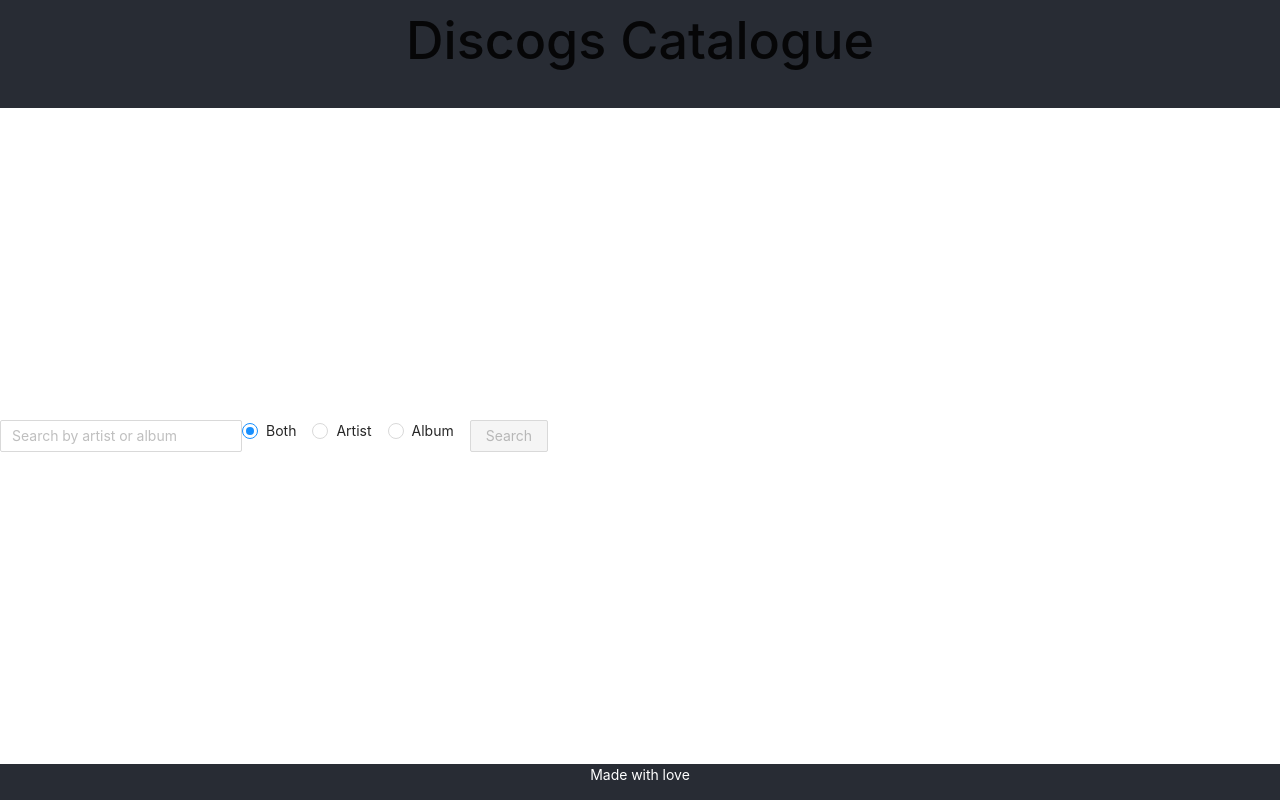
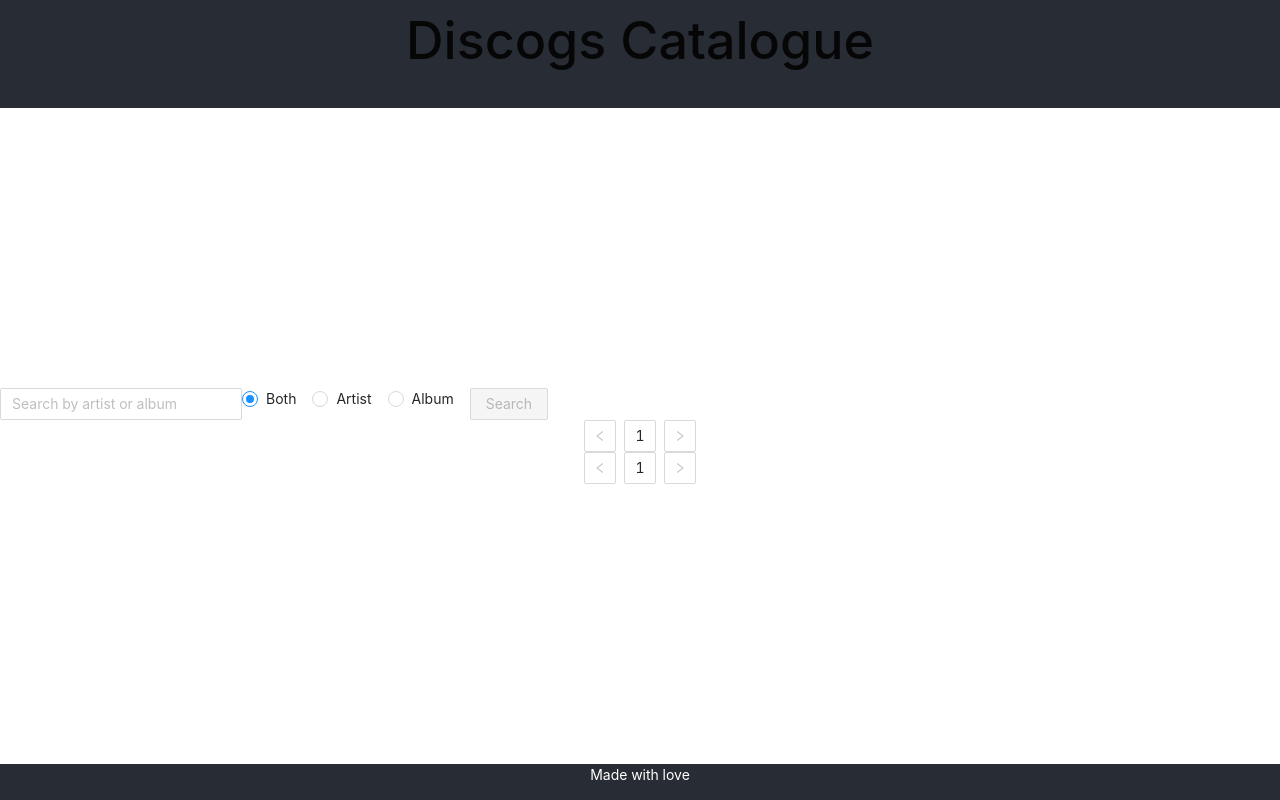
Before and after one commit to neired/discogs-catalogue, a React (Create React App) app: page / in a window 1280 px wide. Built offline with nearby package versions, Linux system fonts and the light colour scheme.

Commit message:
add pagination for artist or album searches

```diff
--- a/src/App.js
+++ b/src/App.js
@@ -15,16 +15,21 @@
     this.state = {
       artists: [],
       releases: [],
+      artistsPag : {},
+      releasesPag: {},
       query: '',
-      searchBy: 'artist'
+      searchBy: 'both'
     }
     this.getQuery = this.getQuery.bind(this);
     this.getSearch = this.getSearch.bind(this);
     this.fetchQueryData = this.fetchQueryData.bind(this);
     this.searchByEnter = this.searchByEnter.bind(this);
     this.fetchCombinedData = this.fetchCombinedData.bind(this);
+    this.changePage = this.changePage.bind(this);
   };
-
+  componentDidMount() {
+    console.log(this.state);
+  }
   getQuery(event) {
     const query = event.currentTarget.value;
     this.setState({
@@ -45,11 +50,13 @@
       .catch(error =>console.log(error))
     );
     const responses = await Promise.all(requests);
-    console.log(responses);
     this.setState({
       artists: responses[0].results,
-      releases: responses[1].results
+      releases: responses[1].results,
+      artistsPag: responses[0].pagination,
+      releasesPag: responses[1].pagination
     });
+    console.log('pagination', this.state.artistsPag, this.state.releasesPag);
   }
   fetchQueryData() {
     if (this.state.searchBy !== 'both') {
@@ -58,15 +65,19 @@
         if (this.state.searchBy === 'artist') {
           this.setState({
             artists: data.results,
-            releases: []
+            releases: [],
+            artistsPag: data.pagination,
+            releasesPag: {}
           });
-          console.log(this.state.artists);
+          console.log(this.state.artistsPag);
         } else {
           this.setState({
             artists: [],
-            releases: data.results
+            releases: data.results,
+            artistsPag: {},
+            releasesPag: data.pagination
           });
-          console.log(this.state.releases);
+          console.log(this.state.releasesPag);
         }
       });
     } else if (this.state.searchBy === 'both') {
@@ -78,9 +89,35 @@
       this.fetchQueryData();
     }
   }
-
+  changePage(page, pageSize) {
+    console.log(page, pageSize);
+    const url = `https://api.discogs.com/database/search?type=${this.state.searchBy}&q=${this.state.query}&per_page=${pageSize}&page=${page}`;
+    console.log(url);
+    fetch(url, options)
+      .then(res => res.json())
+      .catch(error => console.log('Oops!', error))
+      .then(data => {
+        if (this.state.searchBy === 'artist') {
+          this.setState({
+            artists: data.results,
+            releases: [],
+            artistsPag: data.pagination,
+            releasesPag: {}
+          });
+          console.log(this.state.artistsPag);
+        } else {
+          this.setState({
+            artists: [],
+            releases: data.results,
+            artistsPag: {},
+            releasesPag: data.pagination
+          });
+          console.log(this.state.releasesPag);
+        }
+      })
+  }
   render() {
-    const { query, artists, releases } = this.state;
+    const { query, artists, releases, artistsPag, releasesPag } = this.state;
     return (
       <div className="App">
         <Header></Header>
@@ -96,8 +133,8 @@
                     fetchQueryData={this.fetchQueryData}
                     query={query}
                   ></Filter>
-                  <List data={artists}></List>
-                  <List data={releases}></List>
+                  <List data={artists} pagination={artistsPag} changePage={this.changePage}></List>
+                  <List data={releases} pagination={releasesPag} changePage={this.changePage}></List>
                 </>
               )
             }} />
--- a/src/components/List.js
+++ b/src/components/List.js
@@ -1,10 +1,11 @@
 import React from 'react';
 import { Link } from 'react-router-dom';
-import { Row, Col, Image, Card } from 'antd';
+import { Row, Col, Image, Card, Pagination } from 'antd';
 
 const List = props => {
-  const {data} = props;
+  const {data, pagination, changePage} = props;
     return (
+      <>
       <Row gutter={[32, 32]}>
           {data.map(item => {
             return (
@@ -21,6 +22,8 @@
             )
           })}
       </Row>
+      <Pagination showSizeChanger={false} defaultCurrent={pagination.page} total={pagination.pages} onChange={changePage} pageSize={25}/>
+      </>
     )
 }
 
--- a/src/services/IndividualSearch.js
+++ b/src/services/IndividualSearch.js
@@ -9,7 +9,7 @@
 };
 
 export const fetchIndividualData = async (query, search) => {
-  const ENDPOINT = `https://api.discogs.com/database/search?type=${search}&q=${query}`;
+  const ENDPOINT = `https://api.discogs.com/database/search?type=${search}&q=${query}&per_page=25`;
   try {
     const res = await fetch(ENDPOINT, options);
     return await res.json();
```
